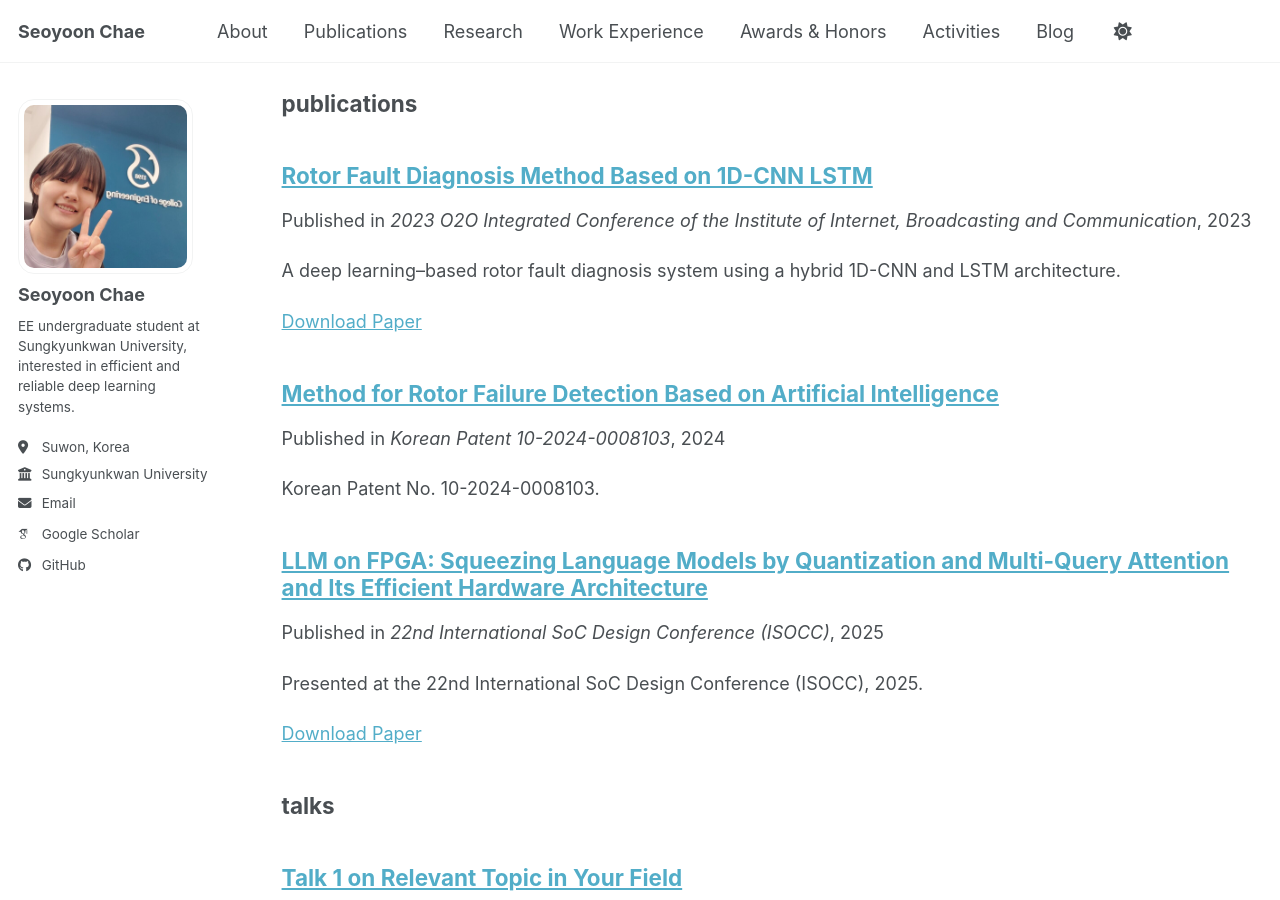
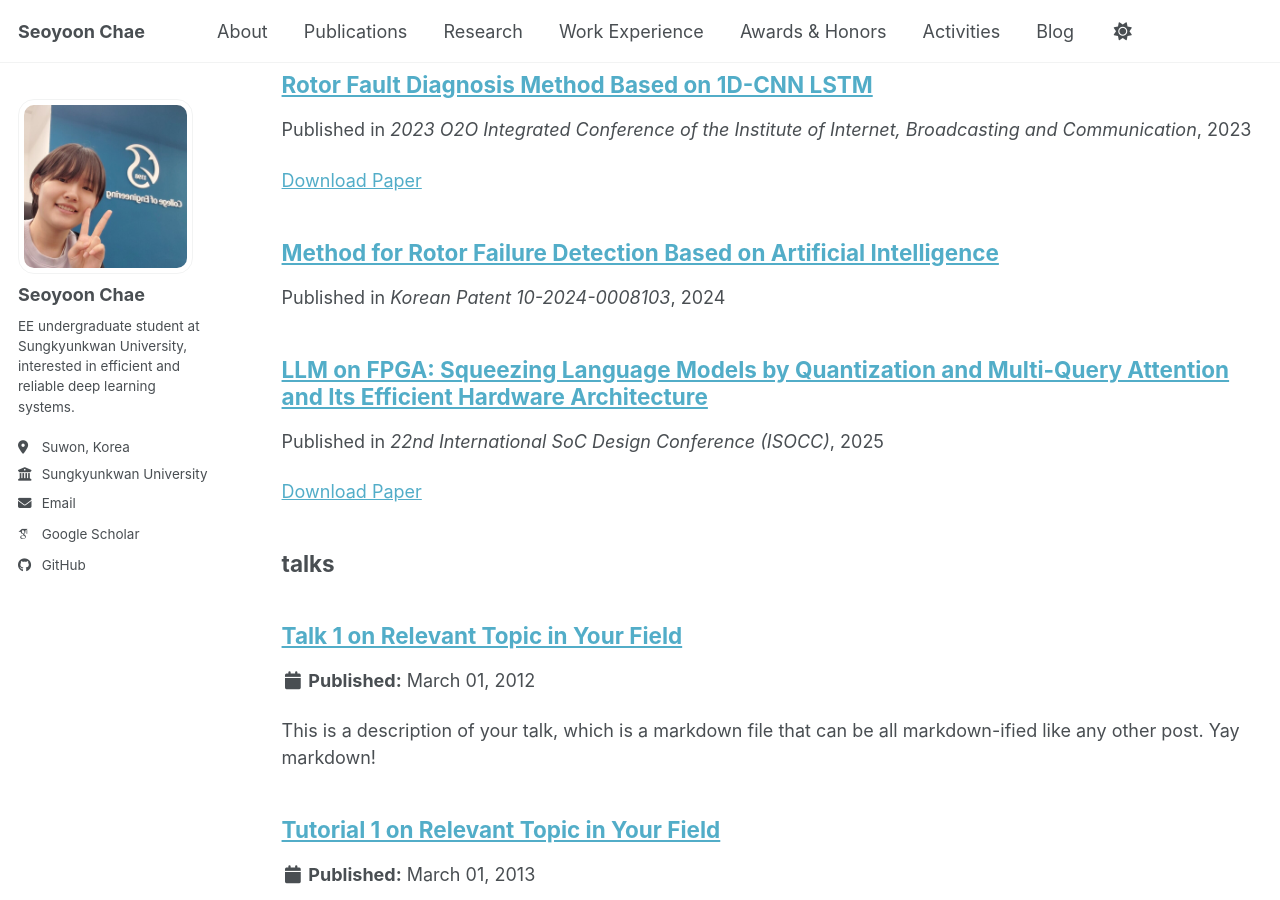
Before and after one commit to chae-sy/chae-sy.github.io, a Jekyll site: the page built from _pages/sitemap.md, in a window 1280 px wide and 900 px high, scrolled down 4269 px. Built offline with Jekyll 4.4.1, drawn with Linux system fonts in a browser that asks for light colours; some web fonts are replaced; a script bundle is joined from its source files by our own code; library files that are not in the unit come from our copies; some of the changed text lies outside the part shown.

Commit message:
Commit 7

```diff
--- a/_publications/2023-cib-rotor.md
+++ b/_publications/2023-cib-rotor.md
@@ -2,12 +2,9 @@
 title: "Rotor Fault Diagnosis Method Based on 1D-CNN LSTM"
 collection: publications
 category: "conference"
-permalink: /publication/2023-cib-rotor/
-external_url: https://factory.skku.edu/factory/research.do?mode=view&articleNo=163355&article.offset=175&articleLimit=25
+permalink: https://factory.skku.edu/factory/research.do?mode=view&articleNo=163355&article.offset=175&articleLimit=25
 date: 2023-11-16
 venue: "2023 O2O Integrated Conference of the Institute of Internet, Broadcasting and Communication"
 paperurl: /files/2023-cib-rotor.pdf
 authors: "Daehee Lee, Sewon Kim, Jungmin Yoo, Yewon Jeong, Seoyoon Chae, Chaegyu Lee, Hyunseung Choo, Jongpil Jeong"
 ---
-
-A deep learning–based rotor fault diagnosis system using a hybrid 1D-CNN and LSTM architecture.
--- a/_publications/2024-patent-rotor.md
+++ b/_publications/2024-patent-rotor.md
@@ -7,5 +7,3 @@
 venue: "Korean Patent 10-2024-0008103"
 authors: "Jongpil Jeong, Daehee Lee, Jungmin Yoo, Seoyoon Chae, Sewon Kim, Chaegyu Lee, Yewon Jeong"
 ---
-
-Korean Patent No. 10-2024-0008103.
--- a/_publications/2025-isocc-llm-fpga.md
+++ b/_publications/2025-isocc-llm-fpga.md
@@ -2,15 +2,10 @@
 title: "LLM on FPGA: Squeezing Language Models by Quantization and Multi-Query Attention and Its Efficient Hardware Architecture"
 collection: publications
 category: "conference"
-permalink: /publication/2025-isocc-llm-fpga/
-external_url: "https://doi.org/10.1109/ISOCC66390.2025.11329964"
+permalink: "https://doi.org/10.1109/ISOCC66390.2025.11329964"
 date: 2025-10-16
 venue: "22nd International SoC Design Conference (ISOCC)"
 paperurl: /files/2025-isocc-llm-fpga.pdf
 authors: "Seoyoon Chae, Taewook Kang"
 note: "Acceptance rate: ~40%"
 ---
-
-Presented at the 22nd International SoC Design Conference (ISOCC), 2025.
-
-This work explores hardware-aware quantization and multi-query attention techniques for deploying large language models on FPGA platforms.
```
Also changed, not shown: _posts/2025-10-10-Quantized-BC-ResNet-Tape-Out.md (+7 -16 lines), images/25-10-10/image_1.png (renamed from images/25-10-10/image 1.png), images/25-10-10/image_2.png (renamed from images/25-10-10/image 2.png), images/25-10-10/image_3.png (renamed from images/25-10-10/image 3.png), images/25-10-10/image_4.png (renamed from images/25-10-10/image 4.png), images/25-10-10/image_5.png (renamed from images/25-10-10/image 5.png), images/25-10-10/image_6.png (renamed from images/25-10-10/image 6.png), images/25-10-10/image_7.png (renamed from images/25-10-10/image 7.png).
